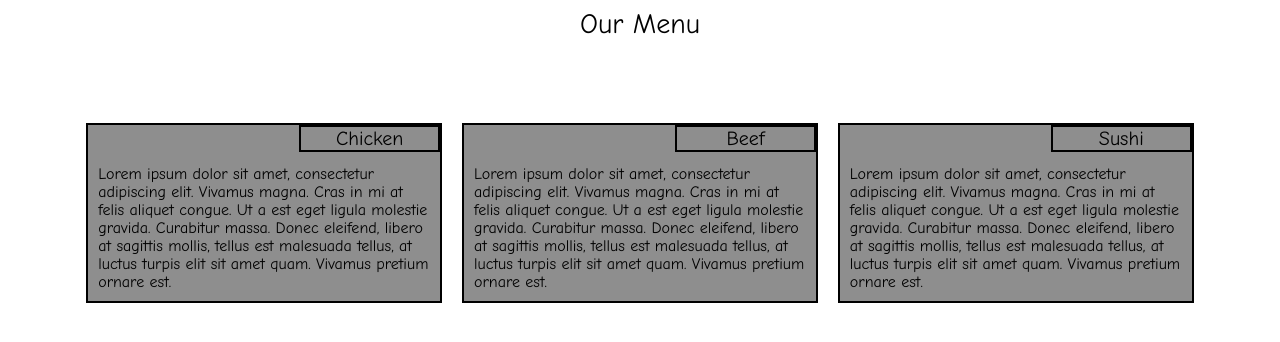
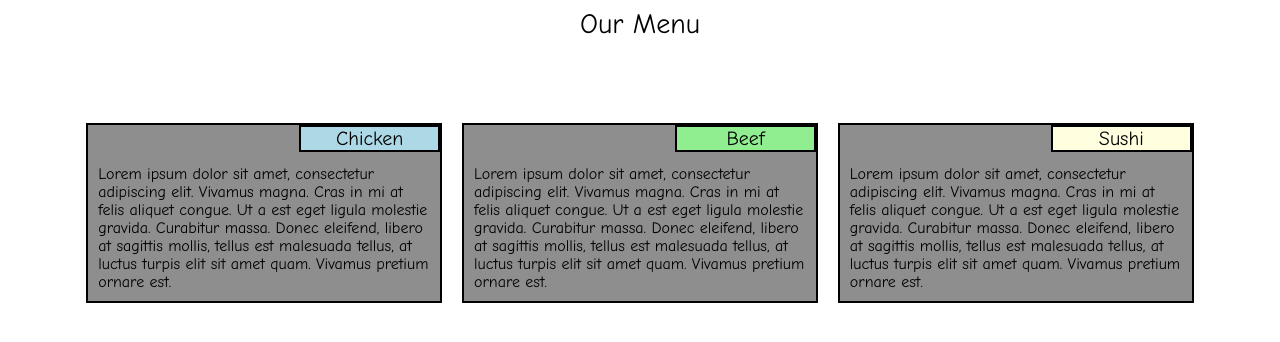
Before and after one commit to CamGriff/Coursera_Test, a plain HTML site: page index.html in a window 1280 px wide. Drawn offline with Linux system fonts and the light colour scheme.

Commit message:
Update CSSMod2.css

```diff
--- a/CSSMod2.css
+++ b/CSSMod2.css
@@ -39,9 +39,9 @@
     margin-left: auto;
     padding:5px;
    }
-   #chicken{background-color: #lightblue;}
-   #beef{background-color: #lightgreen;}
-   #sushi{background-color: #lightyellow;}
+   #chicken{background-color: lightblue;}
+   #beef{background-color: lightgreen;}
+   #sushi{background-color: lightyellow;}
 
 
 /********** Desktop **********/
```
